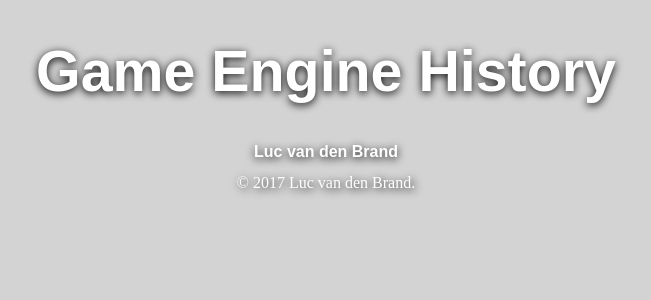
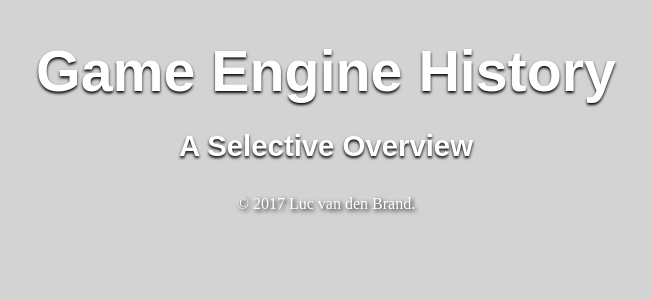
Before and after one commit to Lukeslux/game-engine-history, a Jekyll site: the page built from index.html, in a window 1280 px wide. Shown: the top 300 px of the page, without its empty margins (314-965 px from the left). Built offline with Jekyll 4.4.1, drawn with Linux system fonts in a browser that asks for light colours.

Commit message:
Markup improvements.

```diff
--- a/_config.yml
+++ b/_config.yml
@@ -4,5 +4,6 @@ exclude: [README.md, Engine Relations.xml]
 
 # General site info
 title: Game Engine History
+undertitle: A Selective Overview
 author:
   name: Luc van den Brand
--- a/_sass/base.scss
+++ b/_sass/base.scss
@@ -4,6 +4,7 @@ html {
 
 footer {
   color: white;
-  text-shadow: 2px 2px 8px #000;
+  text-shadow: 2px 2px 4px #000;
   text-align: center;
+  margin-top: 2em;
 }
--- a/_sass/book.scss
+++ b/_sass/book.scss
@@ -5,14 +5,16 @@
 .title {
   text-align: center;
   color: white;
+  margin-bottom: 2em;
 }
 
 .book .title h1 {
   font-size: 43pt;
-  text-shadow: 0px 2px 8px #000;
+  text-shadow: 0px 2px 3px #000;
+  margin-bottom: 0em;
 }
 
 .book .title h2 {
-  font-size: 12pt;
-  text-shadow: 0px 2px 8px #000;
+  font-size: 22pt;
+  text-shadow: 0px 2px 3px #000;
 }
--- a/_sass/chapter.scss
+++ b/_sass/chapter.scss
@@ -1,21 +1,28 @@
 .chapter {
   max-width: 50em;
+  text-align: justify;
+  padding: 1.5em;
+  border-radius: 0.2em;
   margin-left: auto;
   margin-right: auto;
-  text-align: justify;
-  padding: 1em;
-  border-radius: 0.3em;
-  margin-bottom: 1em;
+  margin-bottom: 0.5em;
 
   background-color: white;
   color: black;
   box-shadow: 0px 2px 10px #888888;
+
+  font-size: 12pt;
 }
 
 .chapter h1 {
-  font-size: 21pt;
+  font-size: 22pt;
+  margin-top: 0em;
 }
 
 .chapter h2 {
   font-size: 17pt;
 }
+
+.chapter h3 {
+  font-size: 13pt;
+}
--- a/index.html
+++ b/index.html
@@ -6,7 +6,7 @@ title: Game Engine History
 <div class = "book">
   <div class = "title">
     <h1> {{ page.title }} </h1>
-    <h2> {{ site.author.name }} </h2>
+    <h2> {{ site.undertitle }}</h2>
   </div>
   {% for post in site.posts %}
     <div class="chapter">
```
Also changed, not shown: _drafts/Content.md (+2 -2 lines), favicon.ico (added).
